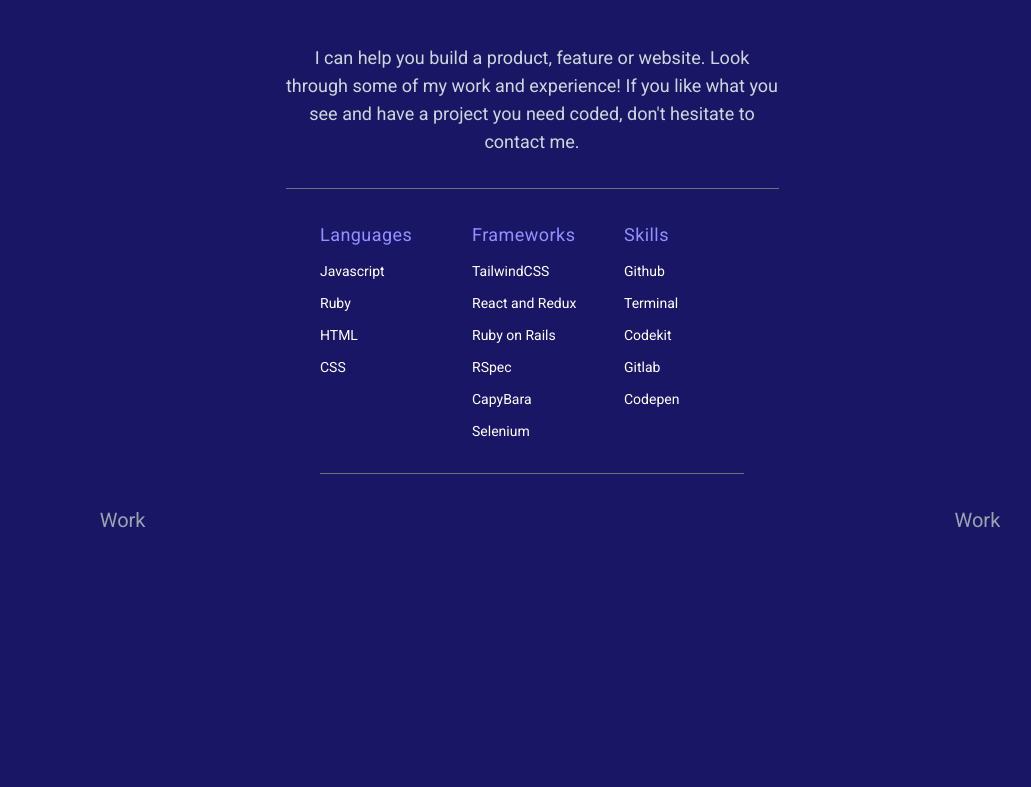
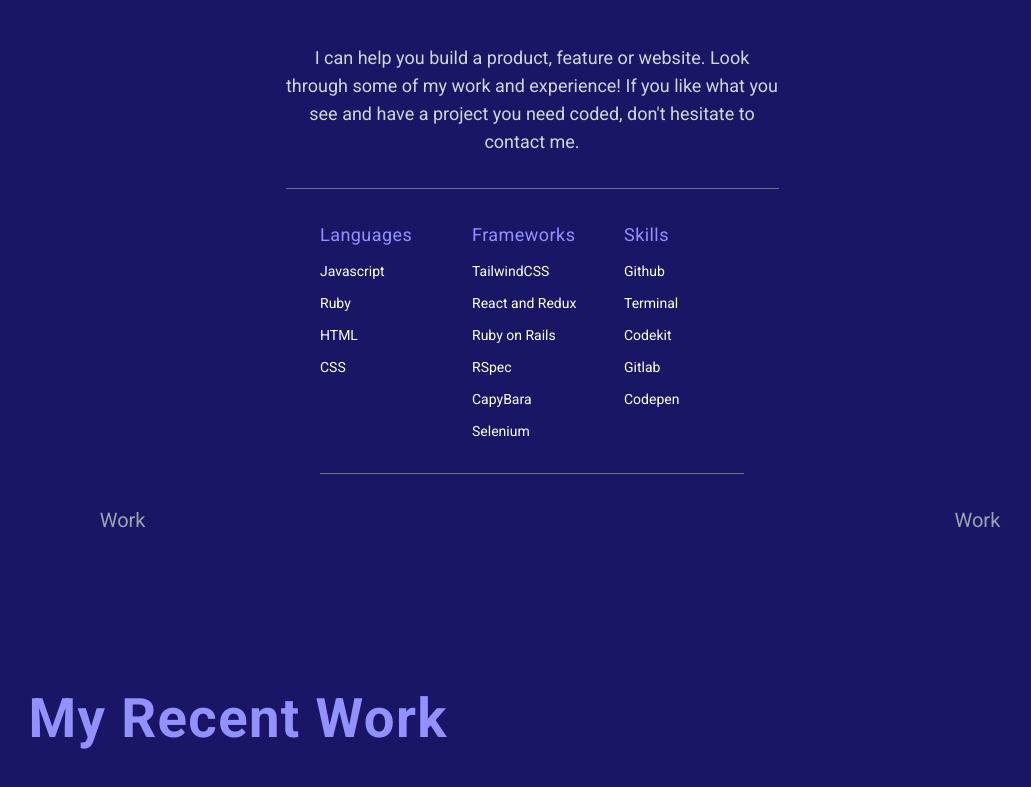
Before and after one commit to John-Kibirige/react-portfolio, a React (Vite) app: page / in a window 1280 px wide. Shown: the part 265-1052 px from the top of the page, without its empty margins (108-1139 px from the left). Before the commit the page ends 831 px from the top, so only its background shows below. Built offline with nearby package versions, Linux system fonts and the light colour scheme; some icons are missing.

Commit message:
Create recent works section

```diff
--- a/package.json
+++ b/package.json
@@ -13,7 +13,8 @@
     "react-dom": "^18.2.0",
     "react-icons": "^4.4.0",
     "react-redux": "^8.0.4",
-    "redux": "^4.2.0"
+    "redux": "^4.2.0",
+    "uuid": "^9.0.0"
   },
   "devDependencies": {
     "@types/react": "^18.0.17",
--- a/src/App.jsx
+++ b/src/App.jsx
@@ -1,5 +1,6 @@
 import Header from './components/Header';
 import Introduction from './components/Introduction';
+import RecentWork from './components/RecentWork';
 import Skills from './components/Skills';
 import Socials from './components/Socials';
 
@@ -10,6 +11,7 @@ function App() {
       <Introduction />
       <Skills />
       <Socials />
+      <RecentWork />
     </div>
   );
 }
--- /dev/null
+++ b/src/components/RecentWork.jsx
@@ -0,0 +1,13 @@
+import React from 'react';
+
+const RecentWork = () => {
+  return (
+    <section className="recent-work sm:my-36">
+      <h1 className="text-[40px] uppercase text-zei-400 border-b border-gray-500 mb-5 pb-8 sm:capitalize sm:tracking-wide sm:font-bold  sm:text-[4.26vw] sm:mx-[9.1vw] ">
+        My recent work
+      </h1>
+    </section>
+  );
+};
+
+export default RecentWork;
```
Also changed, not shown: 1 other file (tests, documents, lock files or other folders).
